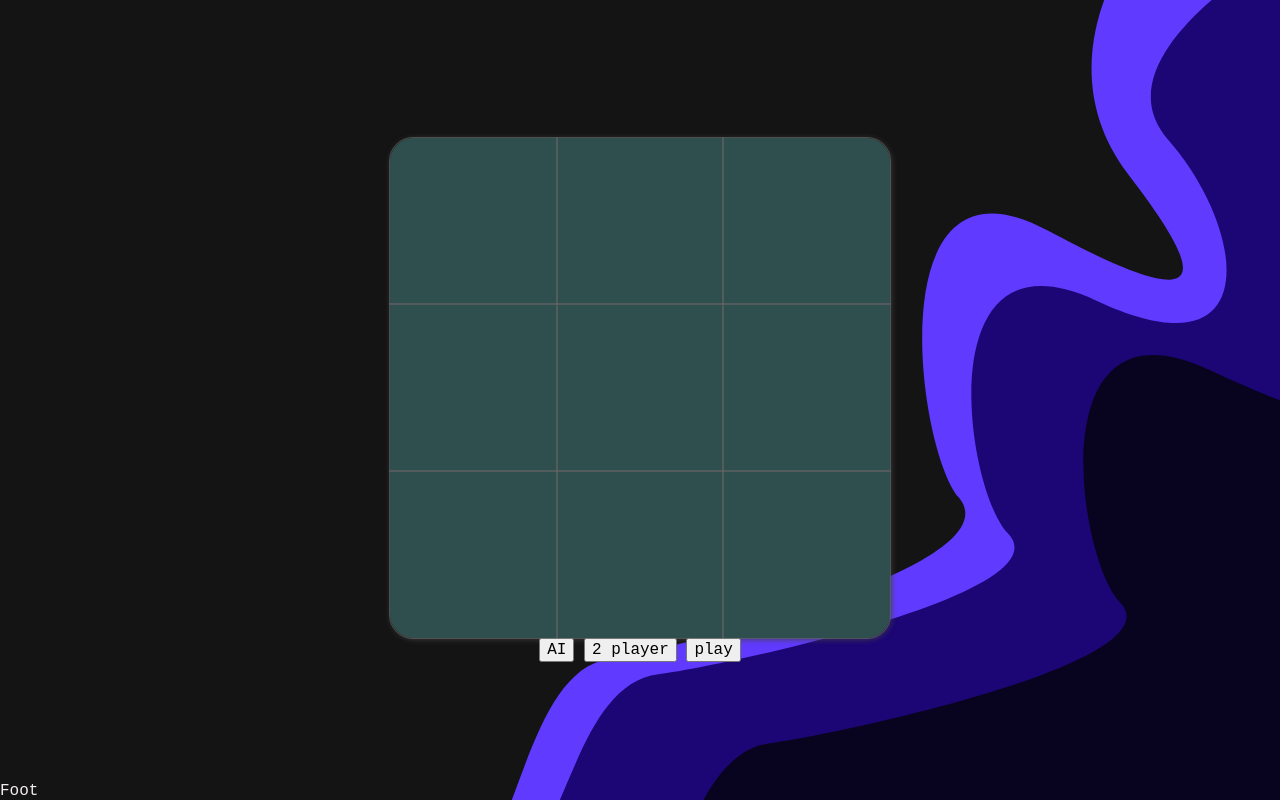
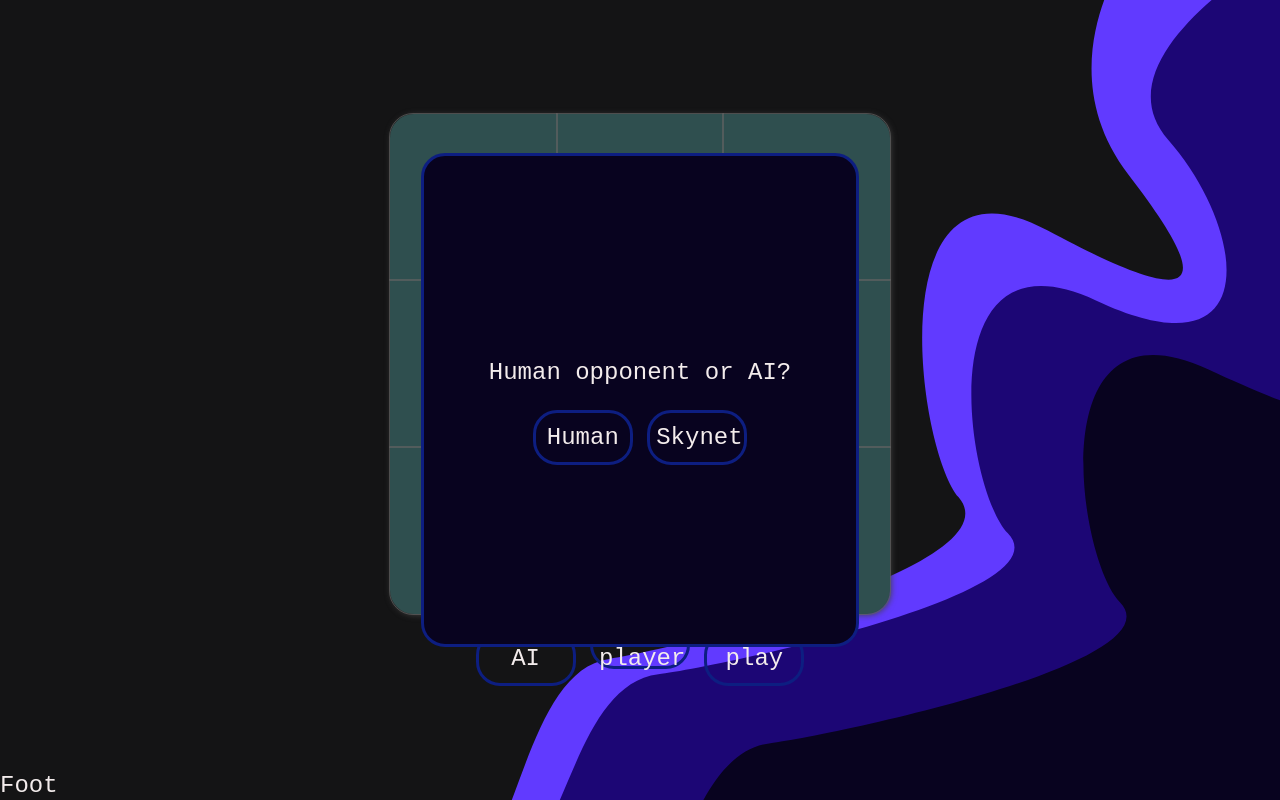
Before and after one commit to redockirtap/tictactoe-odin, a plain HTML site: page index.html in a window 1280 px wide. Drawn offline with Linux system fonts and the light colour scheme; a web font is replaced by a local one.

Commit message:
Style menu modal.

```diff
--- a/index.html
+++ b/index.html
@@ -11,18 +11,21 @@
     <title>Tic Tac Toe</title>
 </head>
 <body>
-    <main>
-        <section class="start modal vs mode">
-            <dialog id="start">
-                <p>Human opponent or AI?</p>
-                <button class="players-vs-ai">
+    <section class="start modal vs mode">
+        <dialog id="start" open>
+            <p>Human opponent or AI?</p>
+            <div class="buttons-container">
+                <button id="second-player" class="players-vs-ai">
                     Human
                 </button>
-                <button class="players-vs-ai">
+                <button id="AI" class="players-vs-ai" disabled>
                     Skynet
-                </button>
-            </dialog>
-        </section>
+            </div>
+            </button>
+        </dialog>
+    </section>
+    <main>
+
         <div class="board">
             <div class="cells board-cell-0"></div>
             <div class="cells board-cell-1"></div>
--- a/styles.css
+++ b/styles.css
@@ -6,8 +6,11 @@
 :root {
     box-sizing: border-box;
     font-family: Inconsolata, 'Courier New', Courier, monospace;
+    font-size: 24px;
     --main-bg-color: #141415;
+    --main-bg-color2:#08031F;
     --main-color: rgb(243, 236, 236);
+    --accent1: #0d1e81;
     cursor: default;
     user-select: none;
 }
@@ -45,8 +48,6 @@
     justify-items: center;
     grid-template-rows: repeat(3, 1fr);
     grid-template-columns: repeat(3, 1fr);
-
-    /* styling */
     border-radius: 24px;
     box-shadow: 1px 1px 6px rgb(65, 65, 65);
 }
@@ -81,3 +82,53 @@
 .cells.board-cell-8 {
     border-bottom-right-radius: 24px;
 }
+
+
+/* menu and buttonz styling */
+
+dialog {
+    position: fixed;
+    display: flex;
+    flex-direction: column;
+    justify-content: center;
+    align-items: center;
+    width: 30%;
+    height: 55%;
+    left: 0;
+    right: 0;
+    top: 0;
+    bottom: 0;
+    border: 3px solid var(--accent1);
+    border-radius: 24px;
+
+    background-color: var(--main-bg-color2);
+    color: var(--main-color);
+}
+
+button {
+    outline: none;
+    background-color: transparent;
+    width: 100px;
+    height: 55px;
+    color: var(--main-color);
+    border: 3px solid var(--accent1);
+    border-radius: 24px;
+    cursor: pointer;
+    transition: 0.4s;
+}
+
+button:hover {
+    background-color: var(--accent1);
+    text-shadow: 1px 1px 1px rgb(31, 29, 29);
+
+}
+
+button:active {
+    border: 5px solid var(--main-color);
+}
+
+:disabled:hover {
+    cursor: not-allowed;
+    background-color: rgba(255, 0, 0, 0.396);
+    border: rgba(255, 0, 0, 0.396);
+}
```
